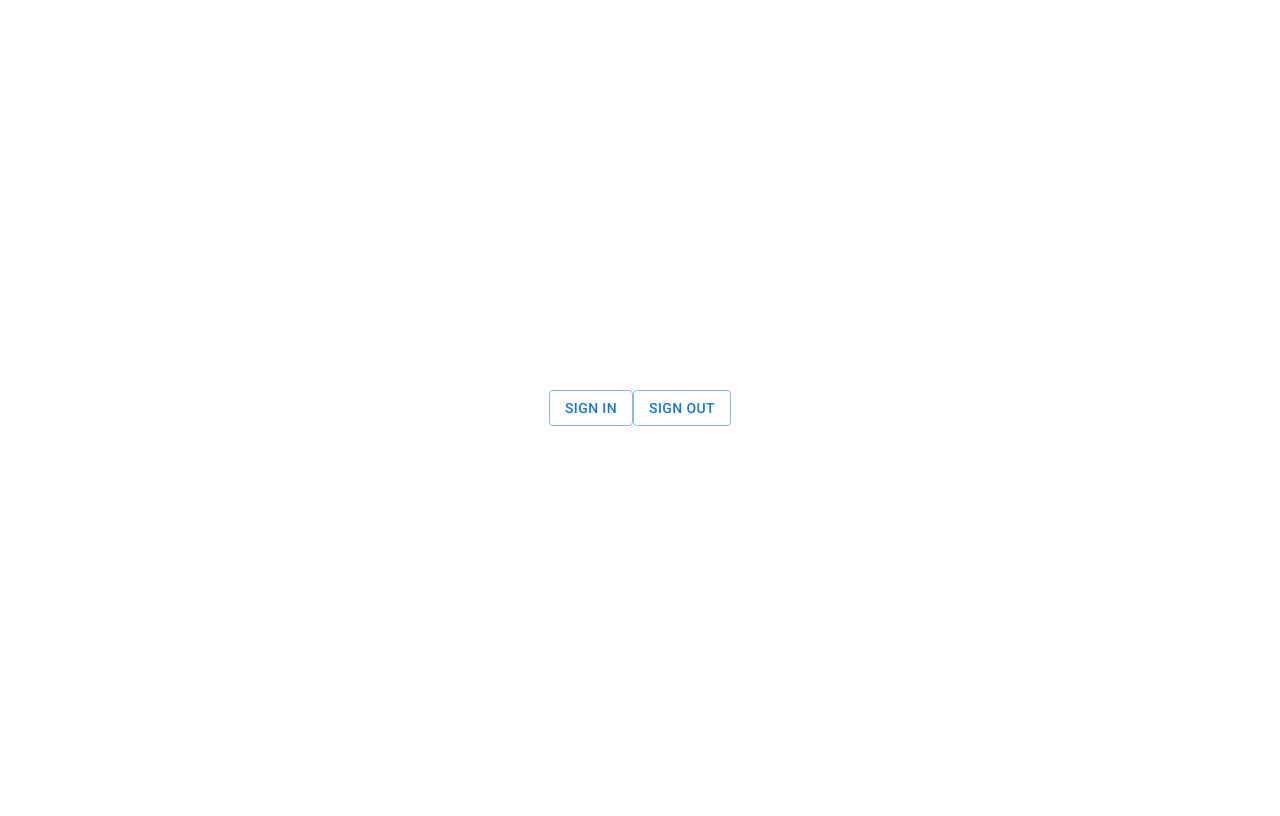
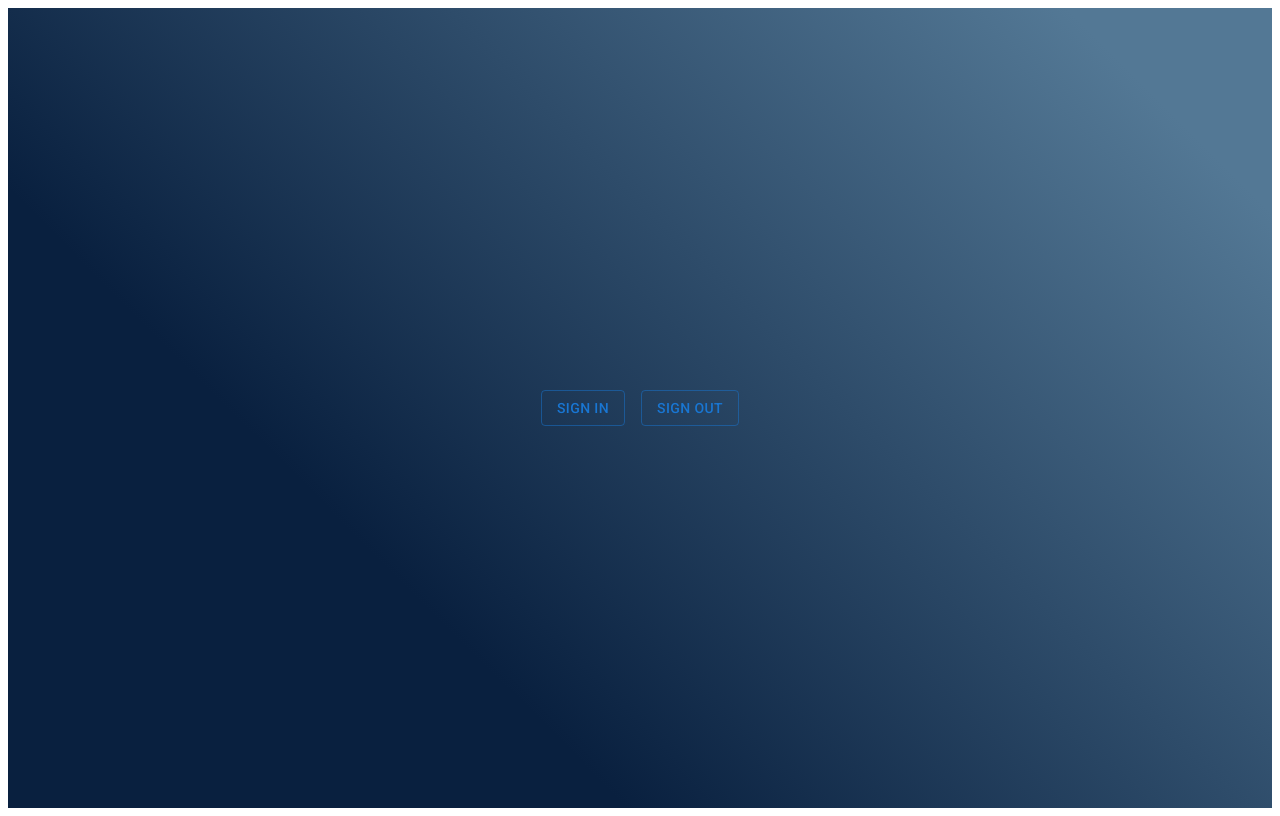
Before and after one commit to shaunakw/HackGT2023, a React (Vite) app in the folder website/: page / in a window 1280 px wide. Built offline with nearby package versions, Linux system fonts and the light colour scheme.

Commit message:
colorful stuff

```diff
--- a/website/src/App.tsx
+++ b/website/src/App.tsx
@@ -6,6 +6,7 @@ import { signInWithRedirect, signOut } from "firebase/auth";
 import { auth, githubProvider } from "./firebase";
 import Button from '@mui/material/Button';
 import Box from '@mui/material/Box';
+import Particles from 'react-tsparticles';
 
 function App() {
   return (
@@ -16,12 +17,18 @@ function App() {
       minHeight="100vh"
       flexDirection="column"
       gap={2}
+      sx={{
+        background: 'linear-gradient(45deg, #09203F 30%, #537895 90%)',
+        position: 'relative',
+        overflow: 'hidden'
+      }}
     >
+
       <div>
-        <Button variant="outlined" onClick={() => signInWithRedirect(auth, githubProvider)}>
-          Sign in
-        </Button>
-        <Button variant="outlined" onClick={() => signOut(auth)}>Sign out</Button>
+        <Box display="flex" flexDirection="row" gap={2}>
+          <Button variant="outlined" onClick={() => signInWithRedirect(auth, githubProvider)}>Sign in</Button>
+          <Button variant="outlined" onClick={() => signOut(auth)}>Sign out</Button>
+        </Box>
       </div>
     </Box>
   );
```
